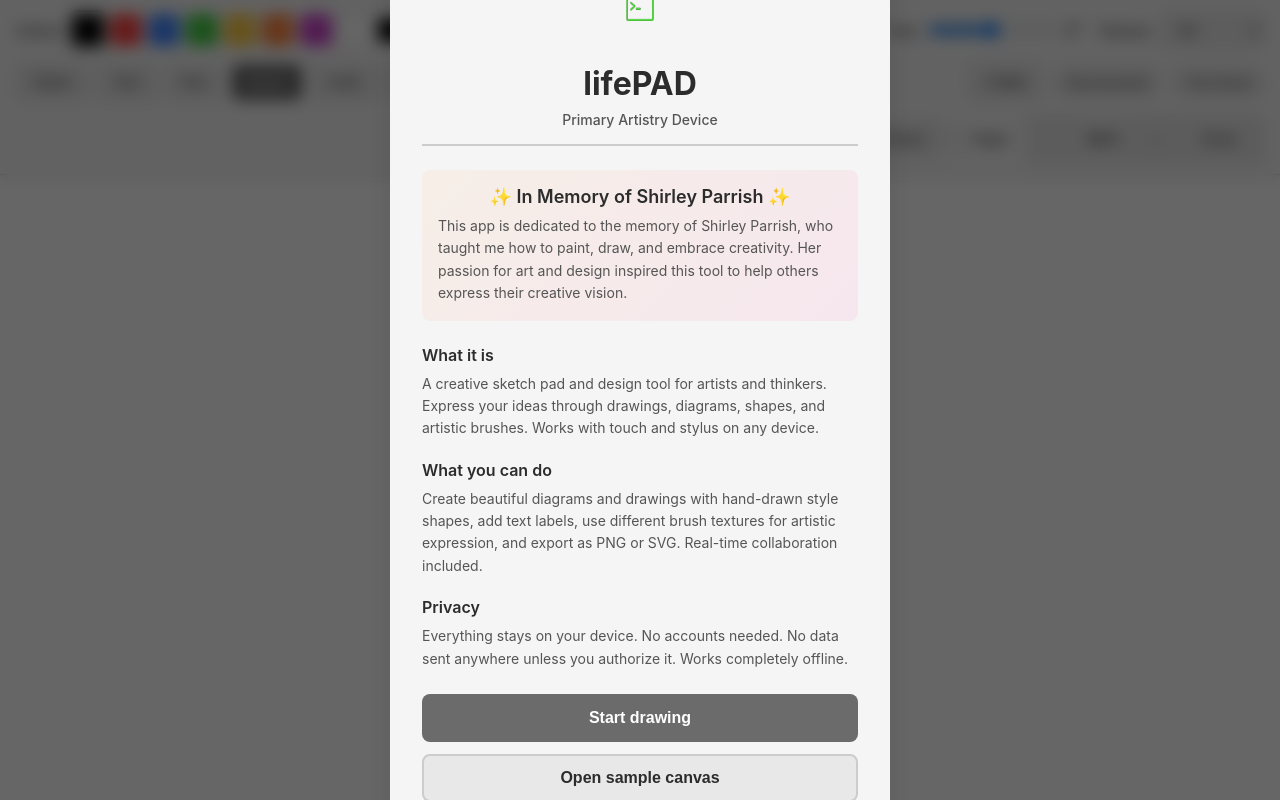
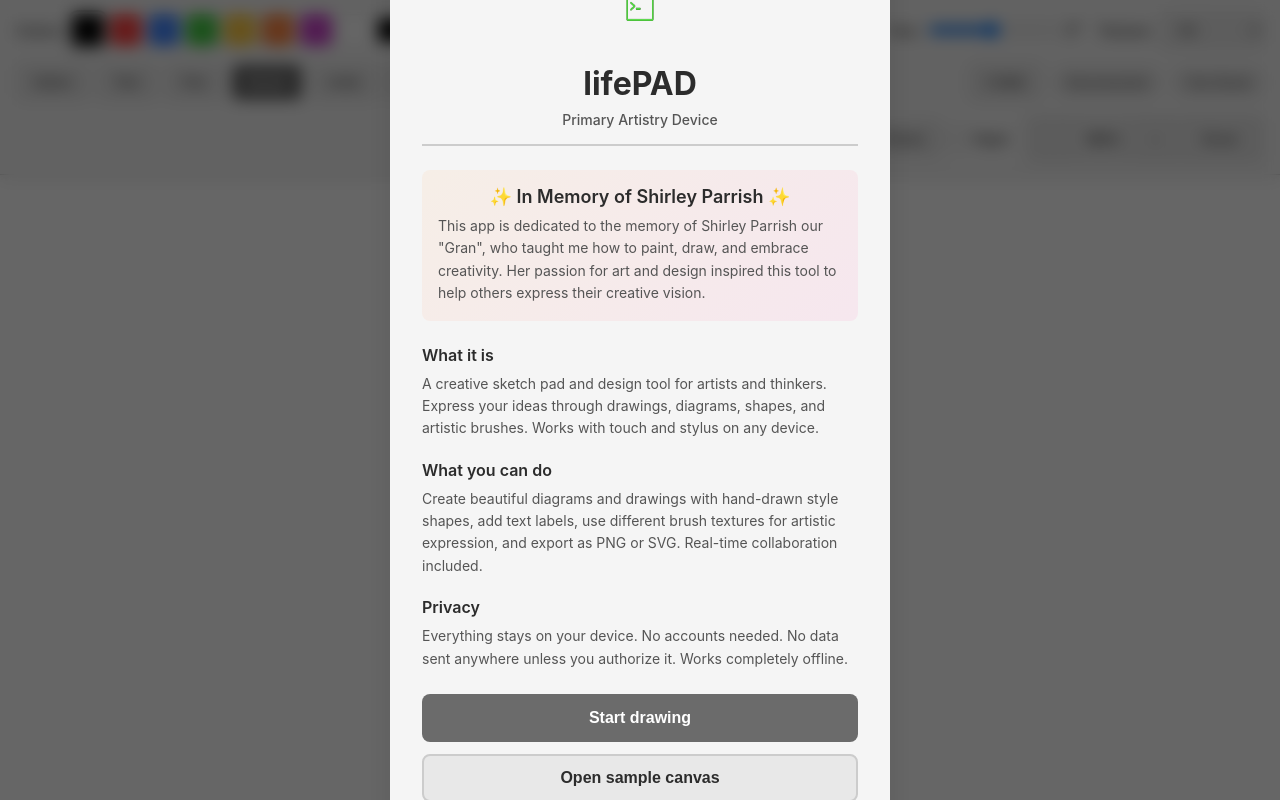
Before and after one commit to OpenSource-For-Freedom/lifepad, a plain HTML site: page index.html in a window 1280 px wide. Drawn offline with Linux system fonts and the light colour scheme.

Commit message:
Update index.html

```diff
--- a/index.html
+++ b/index.html
@@ -27,7 +27,7 @@
             <div class="intro-sections">
                 <section class="dedication">
                     <h2><span aria-hidden="true">✨ </span>In Memory of Shirley Parrish<span aria-hidden="true"> ✨</span></h2>
-                    <p>This app is dedicated to the memory of Shirley Parrish, who taught me how to paint, draw, and embrace creativity. Her passion for art and design inspired this tool to help others express their creative vision.</p>
+                    <p>This app is dedicated to the memory of Shirley Parrish our "Gran", who taught me how to paint, draw, and embrace creativity. Her passion for art and design inspired this tool to help others express their creative vision.</p>
                 </section>
 
                 <section>
```
